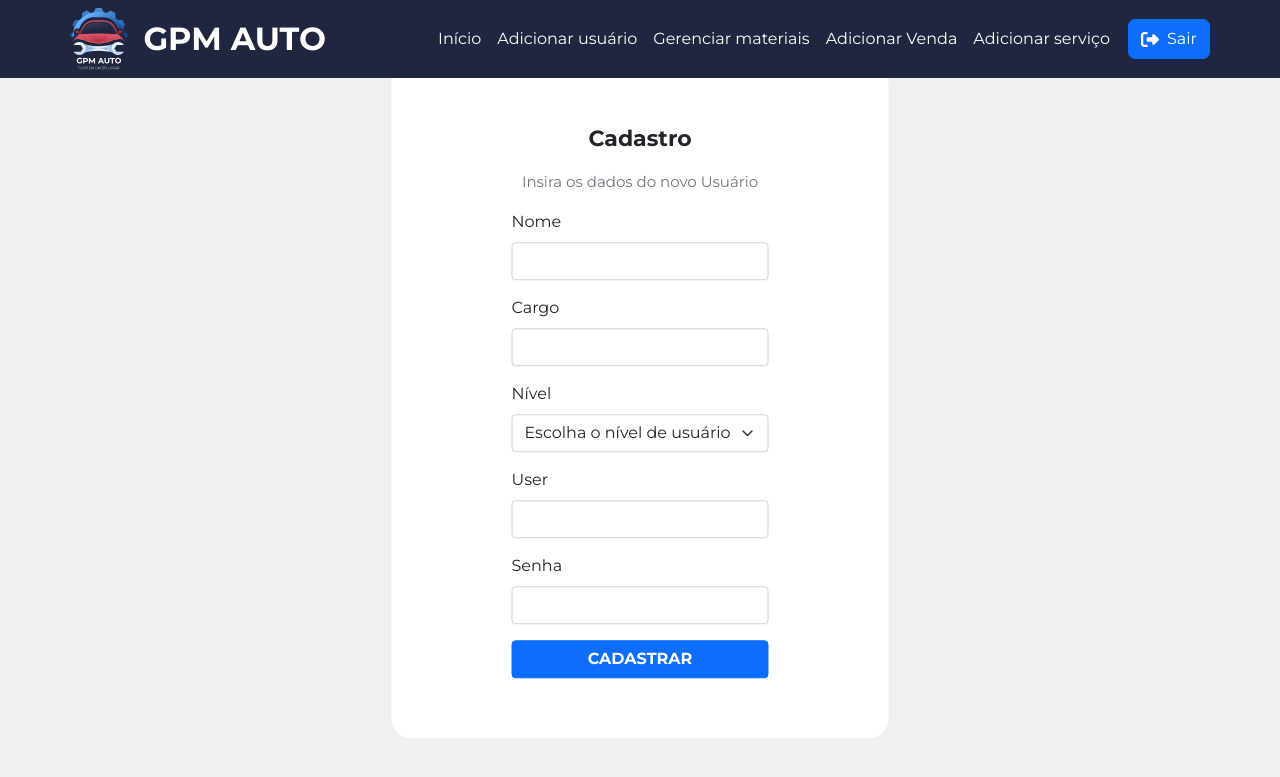
After one commit to Pedro-HS-Rodrigues/GPM_Auto, a PHP site: page /pages/cadastro.php in a window 1280 px wide. The commit adds this page. Shown: the top 777 px of the page. Run offline with PHP 8.4, Linux system fonts and the light colour scheme.

Commit message:
Criacao da tela de cadastro

```diff
--- a/assets/css/style.css
+++ b/assets/css/style.css
@@ -173,3 +173,61 @@ p, li {
 .table-bordered{
     border-radius: 12px;
 }
+
+/*Cadastro*/
+
+#cadastro-form{
+    display: flex;
+    flex-direction: column;
+    justify-content: center; /* Centraliza verticalmente */
+    align-items: center
+}
+#cadastro-title{
+    font-size: 22px;
+    color: #212529;
+    align-items: center;
+}
+
+#cadastro-form {
+    padding-top: 96px;
+    align-items: center;
+    background-color: #FFF;
+    position: absolute;
+    top: 50%;
+    left: 50%;
+    transform: translate(-50%, -50%);
+    padding-top: 60px;
+    padding-left: 60px;
+    padding-right: 60px;
+    padding-bottom: 60px;
+    border-radius: 20px;
+
+}
+
+#logo-cadastro{
+    padding-top: 60px;
+    padding-left: 60px;
+    padding-right: 60px;
+}
+
+#cadastro{
+    padding-left: 60px;
+    padding-right: 60px;
+}
+
+#cadastro-icon{
+    background: linear-gradient(to bottom right, #3D466E, #030612);
+    align-items: center;
+    background-size: cover;
+    background-position: center;
+    border-radius: 10px;
+    padding: 13px;
+}
+
+#cadastro-description{
+    font-size: 15px;
+    color: #6C757D;
+}
+#cadastro-submit{
+    width: 100%;
+}
--- a/includes/navbar.php
+++ b/includes/navbar.php
@@ -1,6 +1,6 @@
 <div class="container" id="nav-container">
     <nav class="navbar navbar-expand-lg fixed-top w-100">
-        <a href="#" class="navbar-brand">
+        <a href="../pages/dashboard.php" class="navbar-brand">
             <img id="logo" src="../assets/img/logo.svg" alt="GPM Auto"><span class="brand-text">GPM AUTO</span>
         </a>
         <button class="navbar-toggler" type="button" data-toggle="collapse" data-target="#navbar-links" aria-controls="#navbar-links" aria-expanded="false" aria-label="Toggle-navigation">
@@ -10,7 +10,7 @@
         <div class="collapse navbar-collapse justify-content-end" id="navbar-links">
             <div class="navbar-nav">
                 <a class="navi-tem nav-link" id="inicio-menu" href="../pages/dashboard.php">Início</a>
-                <a class="navi-tem nav-link" id="add-menu" href="#">Adicionar usuário</a>
+                <a class="navi-tem nav-link" id="add-menu" href="../pages/cadastro.php">Adicionar usuário</a>
                 <a class="navi-tem nav-link" id="materials-menu" href="../pages/materiais.php">Gerenciar materiais</a>
                 <a class="navi-tem nav-link" id="sell-menu" href="#">Adicionar Venda</a>
                 <a class="navi-tem nav-link" id="service-menu" href="#">Adicionar serviço</a>
--- /dev/null
+++ b/pages/cadastro.php
@@ -0,0 +1,72 @@
+<!DOCTYPE html>
+<html lang="pt-br">
+<head>
+    <meta charset="UTF-8">
+    <meta name="viewport" content="width=device-width, initial-scale=1.0">
+    <title>GPM Auto</title>
+    <style>
+    </style>
+    <link rel="icon" href="../assets/img/logo.svg" type="image/x-icon">
+
+    <!--Adicionando o BootStrap 5-->
+    <link href="https://cdn.jsdelivr.net/npm/bootstrap@5.0.2/dist/css/bootstrap.min.css" rel="stylesheet" integrity="sha384-EVSTQN3/azprG1Anm3QDgpJLIm9Nao0Yz1ztcQTwFspd3yD65VohhpuuCOmLASjC" crossorigin="anonymous">
+
+    <link href="https://cdn.jsdelivr.net/npm/bootstrap-icons/font/bootstrap-icons.css" rel="stylesheet">
+
+
+    <!--Adicionando a fonte do projeto-->
+    <link rel="preconnect" href="https://fonts.googleapis.com">
+    <link rel="preconnect" href="https://fonts.gstatic.com" crossorigin>
+    <link href="https://fonts.googleapis.com/css2?family=Montserrat:ital,wght@0,100..900;1,100..900&display=swap" rel="stylesheet">
+
+
+    <!--Adicionando a folha de estilo do projeto-->
+    <link rel="stylesheet" href="../assets/css/style.css">
+
+
+    <!--Adicionando os icones do projeto-->
+    <link rel="stylesheet" href="https://cdnjs.cloudflare.com/ajax/libs/font-awesome/6.0.0-beta3/css/all.min.css" integrity="sha384-k6RqeWeci5ZR/Lv4MR0sA0FfDOMc6gYen6f3u3GpXQqIzRfl1w1vQJtVj7w2bM2X" crossorigin="anonymous">
+
+
+
+</head>
+<body>
+    <?php $currentPage = basename($_SERVER['PHP_SELF'], ".php")?>
+    <?php include_once '../includes/navbar.php'; ?>
+
+    <div id="cadastro-form">
+        <div id="logo-form">
+            <p id="cadastro-title"><strong>Cadastro</strong></p>
+            <p id="cadastro-description">Insira os dados do novo Usuário</p>
+        </div>
+        <form id="cadastro">
+            <div class="mb-3">
+                <label for="form-nome" class="form-label">Nome</label>
+                <input type="text" class="form-control" id="form-user" aria-describedby="emailHelp">
+            </div>
+            <div class="mb-3">
+                <label for="form-cargo" class="form-label">Cargo</label>
+                <input type="text" class="form-control" id="form-user" aria-describedby="emailHelp">
+            </div>
+            <div class="mb-3">
+                <label for="form-nivel" class="form-label">Nível</label>
+                <select class="form-select" aria-label="Default select example">
+                    <option selected>Escolha o nível de usuário</option>
+                    <option value="1">Admin</option>
+                    <option value="2">Almoxarife</option>
+                    <option value="3">Vendedor/Mecânico</option>
+                </select>
+            </div>
+            <div class="mb-3">
+                <label for="form-user" class="form-label">User</label>
+                <input type="text" class="form-control" id="form-password">
+            </div>
+            <div class="mb-3">
+                <label for="form-password" class="form-label">Senha</label>
+                <input type="text" class="form-control" id="form-password">
+            </div>
+            <button type="submit" class="btn btn-primary" id="login-submit"><STRONG>CADASTRAR</STRONG></button>
+        </form>
+    </div>
+</body>
+</html>
```
Also changed, not shown: includes/modalNovoUsuario.php (added, +16 -0 lines).
